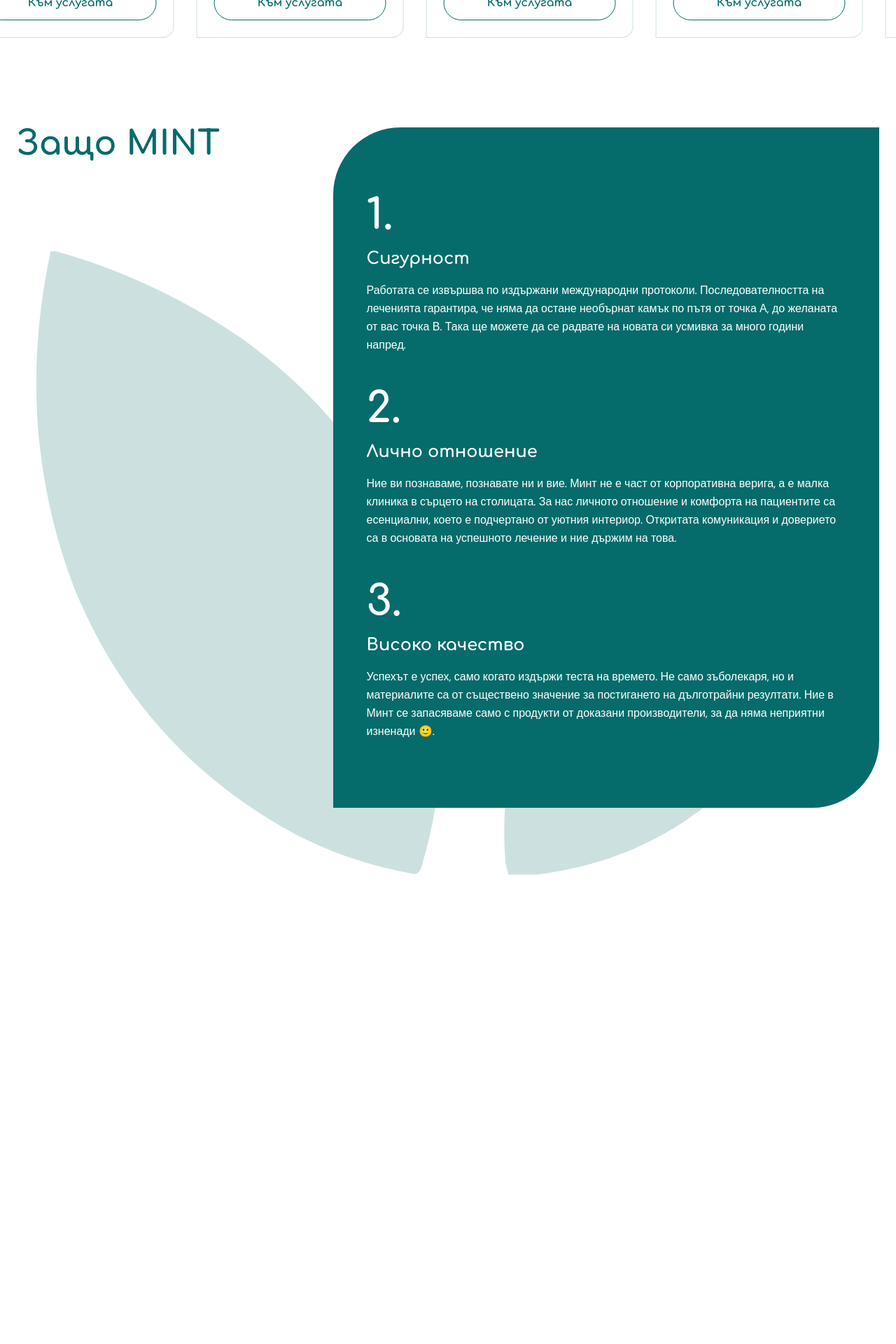
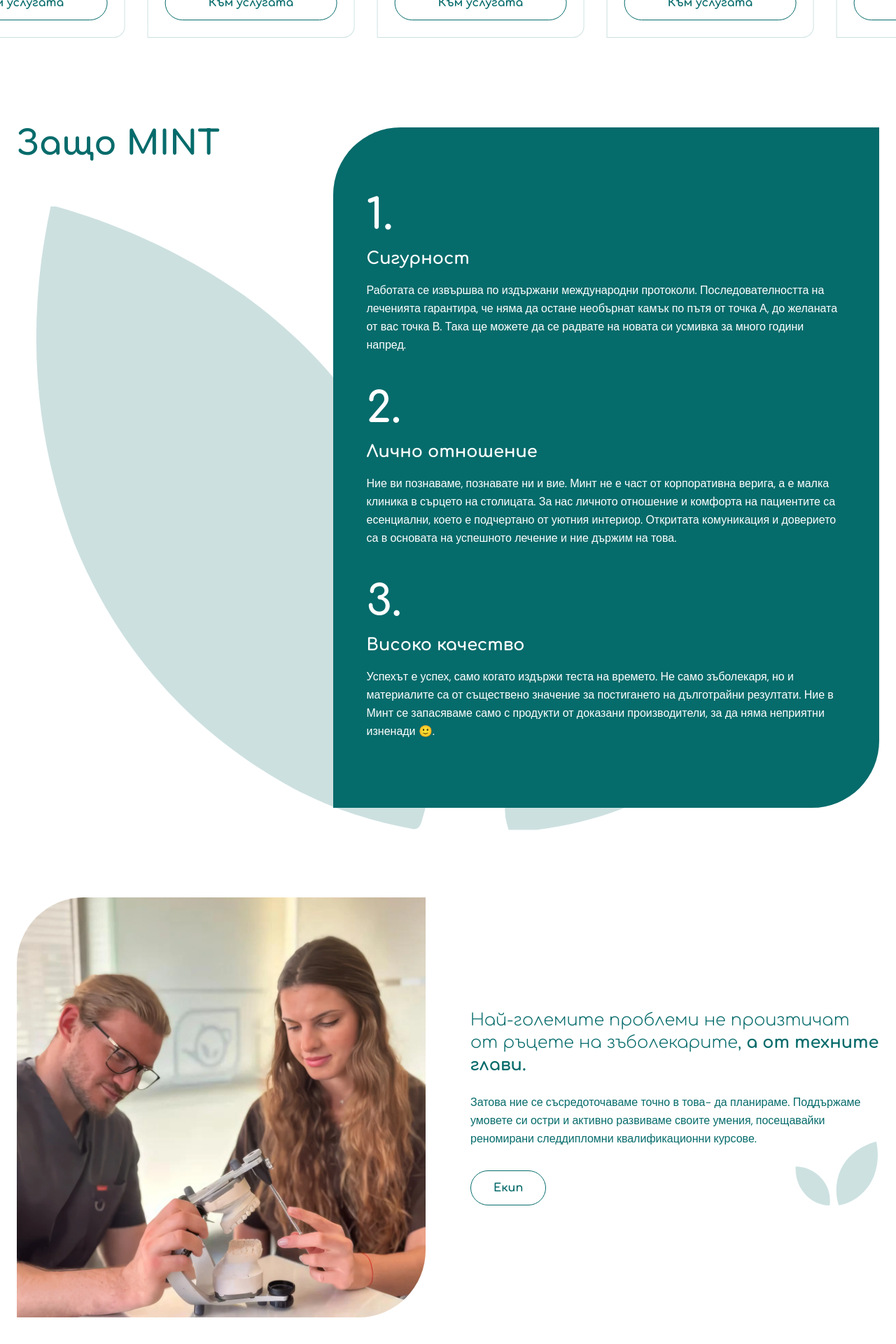
Before and after one commit to skyblueworks/mintclinic, a Next.js app: page / in a window 1280 px wide. Shown: the part 2965-4885 px from the top of the page at 70% size. Before the commit the page ends 4247 px from the top, so only its background shows below. Built offline with nearby package versions, Linux system fonts and the light colour scheme.

Commit message:
Implement team section

```diff
--- a/app/layout.tsx
+++ b/app/layout.tsx
@@ -10,7 +10,7 @@ import Head from "next/head";
 const comfortaa = Comfortaa({
   subsets: ["latin"],
   variable: "--font-comfortaa",
-  weight: ["400", "500", "600", "700"],
+  // weight: [""400", "500", "600", "700"],
 });
 
 const dmSans = DM_Sans({
--- a/app/page.tsx
+++ b/app/page.tsx
@@ -4,6 +4,7 @@ import WhoWeAre from "@/components/WhoWeAre";
 import InfoSection from "@/components/InfoSection";
 import ServicesSection from "@/components/ServicesSection";
 import WhyMintSection from "@/components/WhyMintSection";
+import TeamSection from "@/components/TeamSection";
 
 export default function HomePage() {
   return (
@@ -14,6 +15,7 @@ export default function HomePage() {
       <InfoSection />
       <ServicesSection />
       <WhyMintSection />
+      <TeamSection />
     </div>
   );
 }
--- a/components/ServicesSection.tsx
+++ b/components/ServicesSection.tsx
@@ -132,8 +132,8 @@ export default function ServicesSection() {
               </CarouselItem>
             ))}
           </CarouselContent>
-          <CarouselPrevious className="left-6 bg-primary text-white border-primary hover:bg-primary/90 hover:text-white" />
-          <CarouselNext className="right-6 bg-primary text-white border-primary hover:bg-primary/90 hover:text-white" />
+          <CarouselPrevious className="size-12 left-6 bg-primary text-white border-primary hover:bg-primary/90 hover:text-white" />
+          <CarouselNext className="size-12 right-6 bg-primary text-white border-primary hover:bg-primary/90 hover:text-white" />
         </Carousel>
       </div>
     </section>
--- /dev/null
+++ b/components/TeamSection.tsx
@@ -0,0 +1,48 @@
+import Image from "next/image";
+
+export default function TeamSection() {
+  return (
+    <section className="py-16 bg-white">
+      <div className="max-w-7xl mx-auto px-6">
+        <div className="flex flex-col lg:flex-row items-center gap-16">
+          <img
+            src="/team-image.webp"
+            alt="Team"
+            className="w-full h-full lg:w-1/2 max-h-[600px] object-cover rounded-big rounded-tr-none rounded-bl-none"
+          />
+
+          {/* Content */}
+          <div className="w-full lg:w-1/2 relative">
+            <h2 className="text-3xl lg:text-2xl text-primary mb-6 font-light leading-tight">
+              Най-големите проблеми не произтичат от ръцете на зъболекарите,{" "}
+              <span className="text-primary font-bold">
+                а от техните глави.
+              </span>
+            </h2>
+
+            <p className="text-primary font-dm-sans leading-relaxed mb-8 text-md">
+              Затова ние се съсредоточаваме точно в това- да планираме.
+              Поддържаме умовете си остри и активно развиваме своите умения,
+              посещавайки реномирани следдипломни квалификационни курсове.
+            </p>
+
+            <button className="bg-transparent border border-primary text-primary font-extrabold px-8 py-3 rounded-full hover:bg-primary hover:text-white transition-colors duration-200">
+              Екип
+            </button>
+
+            {/* Decorative Image */}
+            <div className="absolute -bottom-0 -right-0 opacity-20 pointer-events-none hidden lg:block">
+              <Image
+                src="/mint-colored.svg"
+                alt="Decorative mint"
+                width={120}
+                height={120}
+                className="w-[120px] transform scale-x-[-1]"
+              />
+            </div>
+          </div>
+        </div>
+      </div>
+    </section>
+  );
+}
--- a/components/WhyMintSection.tsx
+++ b/components/WhyMintSection.tsx
@@ -35,7 +35,7 @@ export default function WhyMintSection() {
           />
         </div>
         {/* Section Header */}
-        <div className="flex flex-col md:flex-row gap-16 items-start mb-16">
+        <div className="flex flex-col md:flex-row gap-16 items-start">
           <div className="hidden md:block w-full md:w-1/3 sticky top-16">
             <h2 className="text-5xl font-bold text-primary top-32">
               Защо MINT
```
Also changed, not shown: public/team-image.webp (added).
